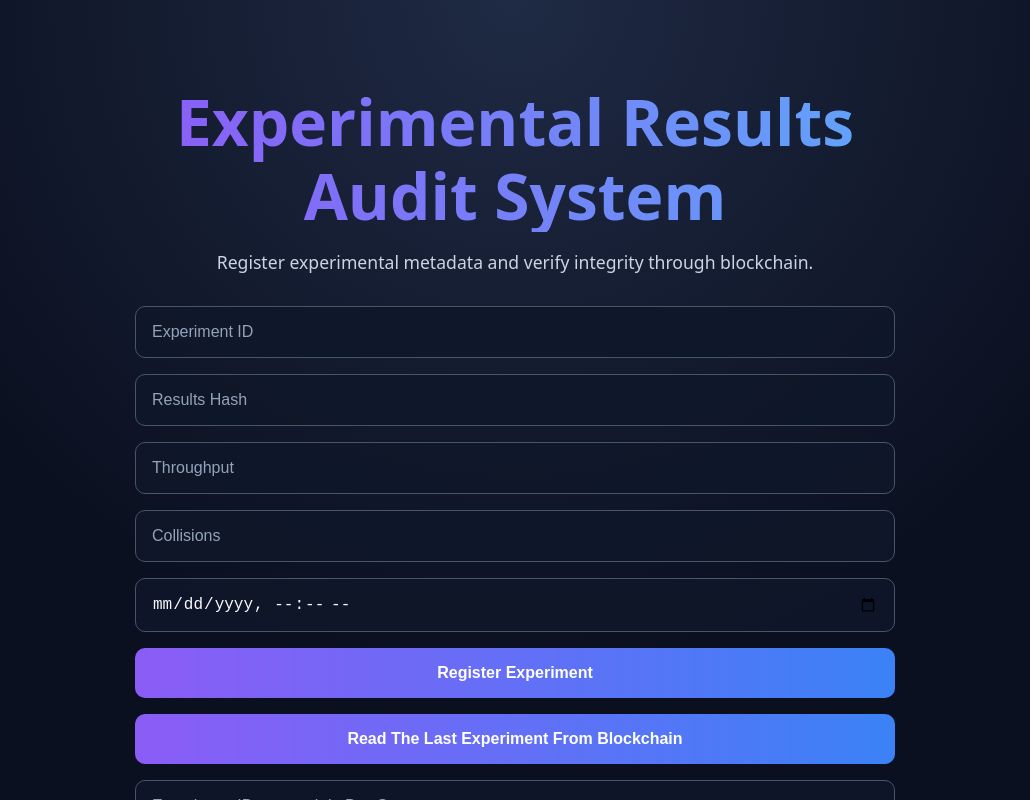
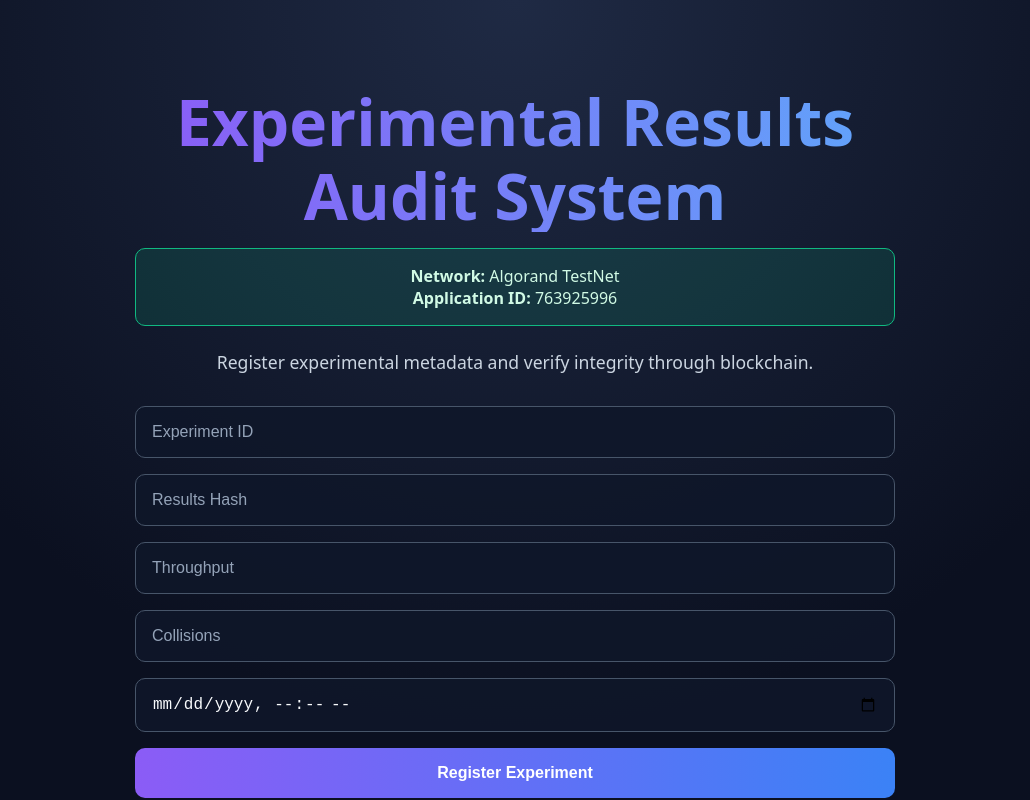
Before and after one commit to jeasmx/blockchain-algorand-experiment-audit, a React (Vite) app in the folder frontend/: page / in a window 1280 px wide. Shown: the top 800 px of the page, without its empty margins (125-1155 px from the left). Built offline with nearby package versions, Linux system fonts and the light colour scheme.

Commit message:
Migrate DApp from LocalNet to TestNet

```diff
--- a/frontend/src/App.css
+++ b/frontend/src/App.css
@@ -103,3 +103,12 @@ button:hover {
   flex-direction: column;
   gap: 1rem;
 }
+
+.network-banner {
+  margin-bottom: 1.5rem;
+  padding: 1rem;
+  border-radius: 10px;
+  background: rgba(16, 185, 129, 0.15);
+  border: 1px solid #10b981;
+  color: #d1fae5;
+}
--- a/frontend/src/App.tsx
+++ b/frontend/src/App.tsx
@@ -94,6 +94,12 @@ function App() {
           <br />
           Audit System
         </h1>
+
+        <div className="network-banner">
+          <strong>Network:</strong> Algorand TestNet
+          <br />
+          <strong>Application ID:</strong> 763925996
+        </div>
 
         <p className="subtitle">
           Register experimental metadata and verify integrity through blockchain.
```
Also changed, not shown: 1 other file (tests, documents, lock files or other folders).
